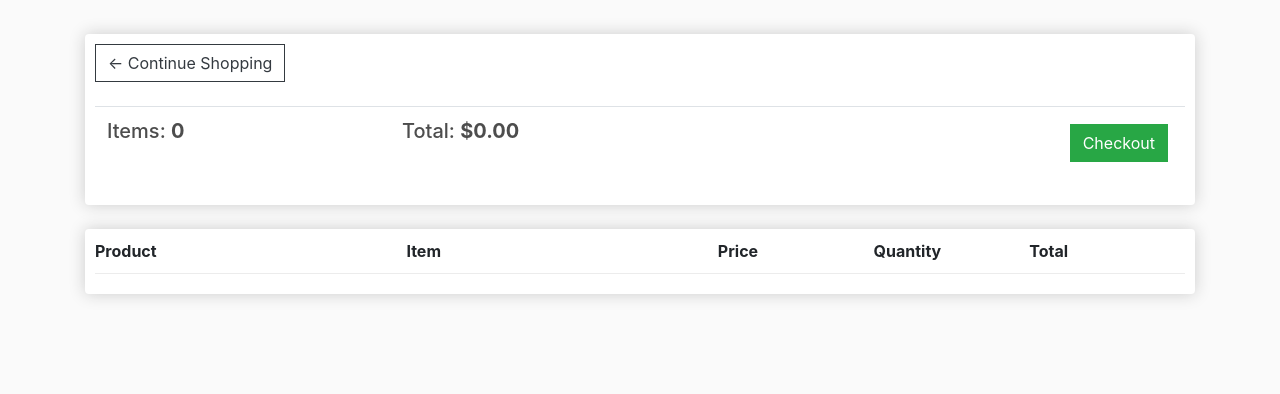
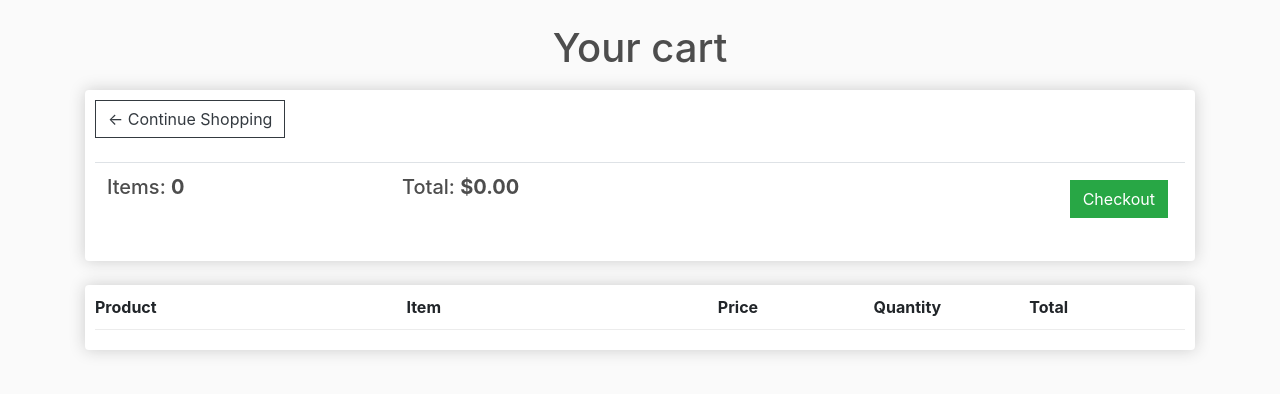
Before and after one commit to superior-prog/Django-Ecommerce, a Django app: page /cart/ in a window 1280 px wide. Shown: the part 57-451 px from the top of the page. Run offline with Django 3.2, Linux system fonts and the light colour scheme; lists and menus that the app fills with data are empty; some libraries are stand-ins or nearby versions.

Commit message:
Update cart.html

```diff
--- a/ecommerce/store/templates/store/cart.html
+++ b/ecommerce/store/templates/store/cart.html
@@ -1,6 +1,15 @@
 {% extends 'store/main.html' %}
 {% load static %}
+
 {% block content %}
+<!--Page Title-->
+<div class="page section-header text-center">
+    <div class="page-title">
+        <div class="wrapper"><h1 class="page-width">Your cart</h1></div>
+    </div>
+</div>
+
+
 <div class="row">
     <div class="col-lg-12">
         <div class="box-element">
@@ -11,7 +20,8 @@
                 <tr>
                     <th><h5>Items: <strong>{{ order.get_cart_items }}</strong></h5></th>
                     <th><h5>Total: <strong>${{ order.get_cart_total|floatformat:2 }}</strong></h5></th>
-                    <th><a style="float: right; margin: 5px;" class="btn btn-success" href="{% url 'checkout' %}">Checkout</a></th>
+                    <th><a style="float: right; margin: 5px;" class="btn btn-success" href="{% url 'checkout' %}">Checkout</a>
+                    </th>
                 </tr>
             </table>
         </div>
@@ -33,8 +43,10 @@
                 <div style="flex: 1">
                     <p class="quantity">{{ item.quantity }}</p>
                     <div class="quantity">
-                        <img data-product="{{ item.product.id }}" data-action="add" class="change-quantity update-cart" src="{% static 'images/arrow-up.png' %}">
-                        <img data-product="{{ item.product.id }}" data-action="remove" class="change-quantity update-cart" src="{% static 'images/arrow-down.png' %}">
+                        <img data-product="{{ item.product.id }}" data-action="add" class="change-quantity update-cart"
+                             src="{% static 'images/arrow-up.png' %}">
+                        <img data-product="{{ item.product.id }}" data-action="remove"
+                             class="change-quantity update-cart" src="{% static 'images/arrow-down.png' %}">
                     </div>
                 </div>
                 <div style="flex: 1">${{ item.get_total|floatformat:2 }}</div>
@@ -44,4 +56,5 @@
         </div>
     </div>
 </div>
+
 {% endblock content %}
```
